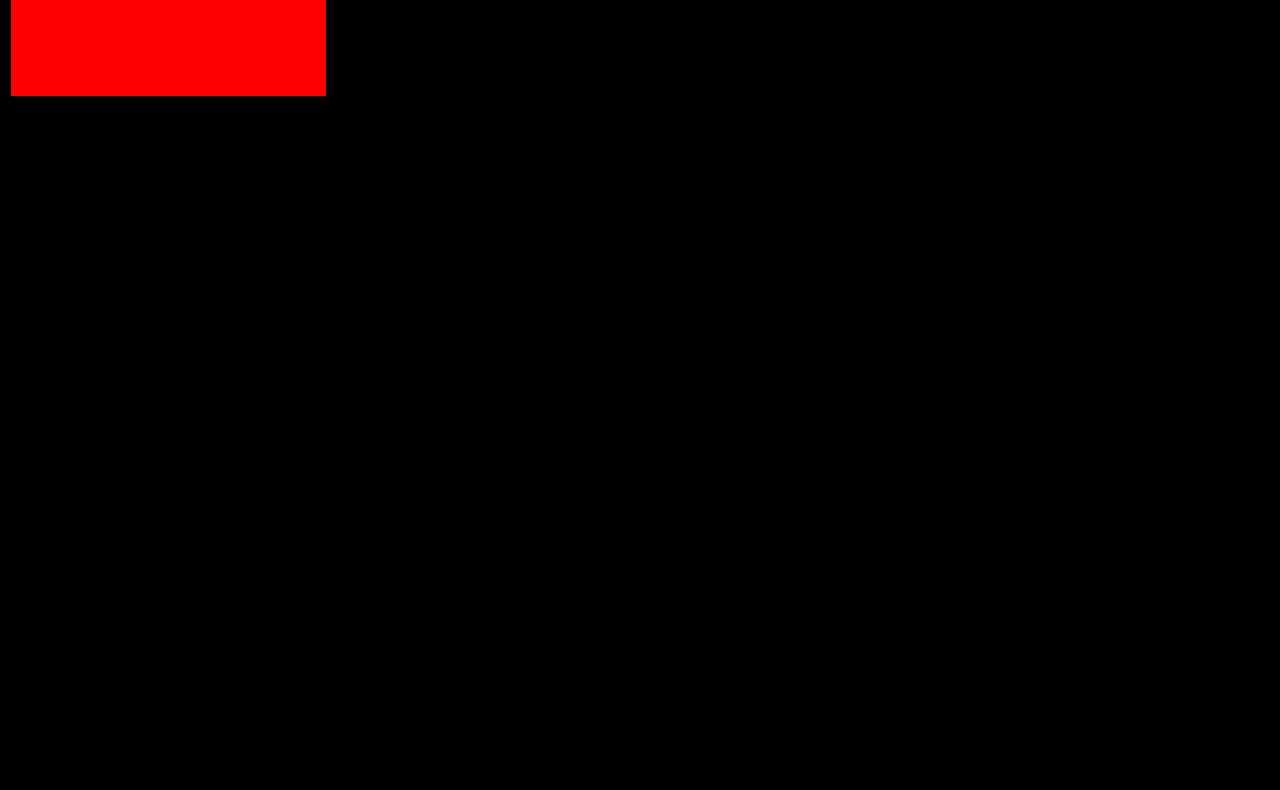
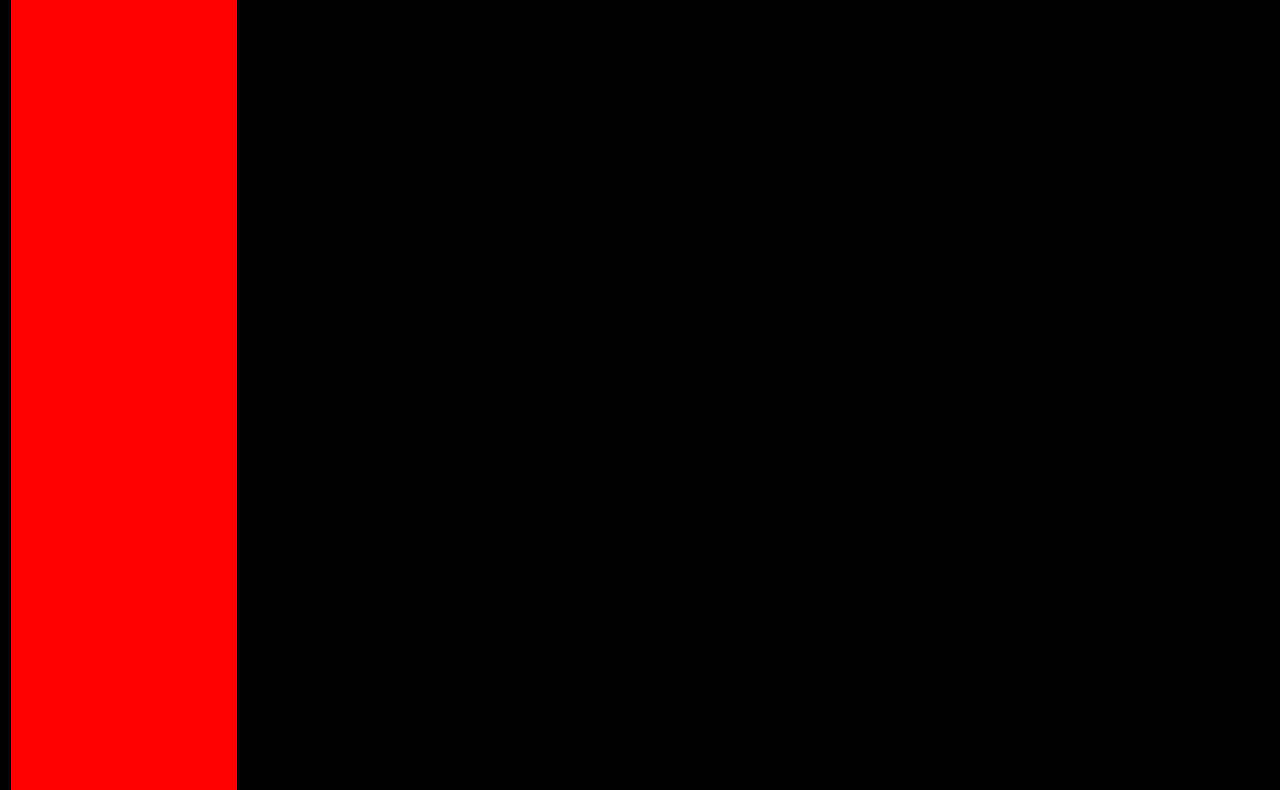
Before and after one commit to Elliot-herrmann/Elliot-herrmann.github.io, a plain HTML site: page index.html in a window 1280 px wide. Shown: the part 294-1084 px from the top of the page. Before the commit the page ends 800 px from the top, so only its background shows below. Drawn offline with Linux system fonts and the light colour scheme.

Commit message:
Update index.html

```diff
--- a/index.html
+++ b/index.html
@@ -22,8 +22,8 @@ width: 100%;
 
 #maindiv
   {
-  height:200px;
-  width: 25%;
+  height:2000px;
+  width: 18%;
   background-color: red
   }
 </style>
```
